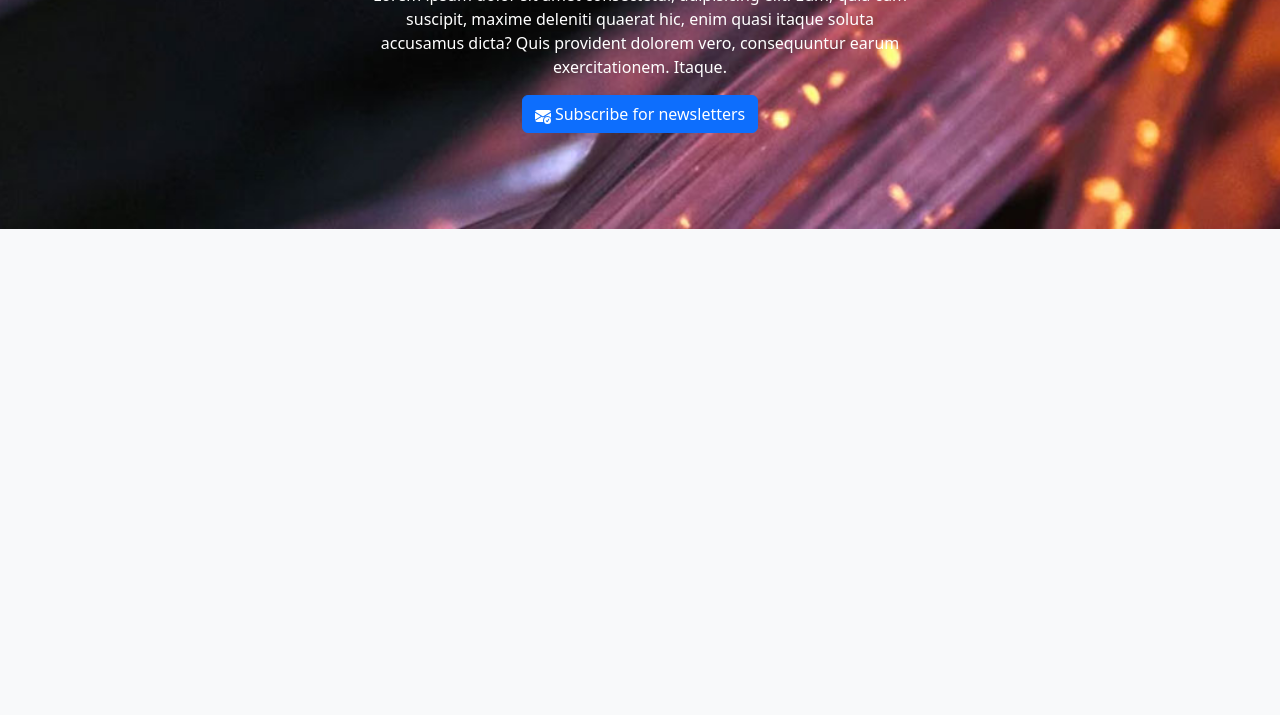
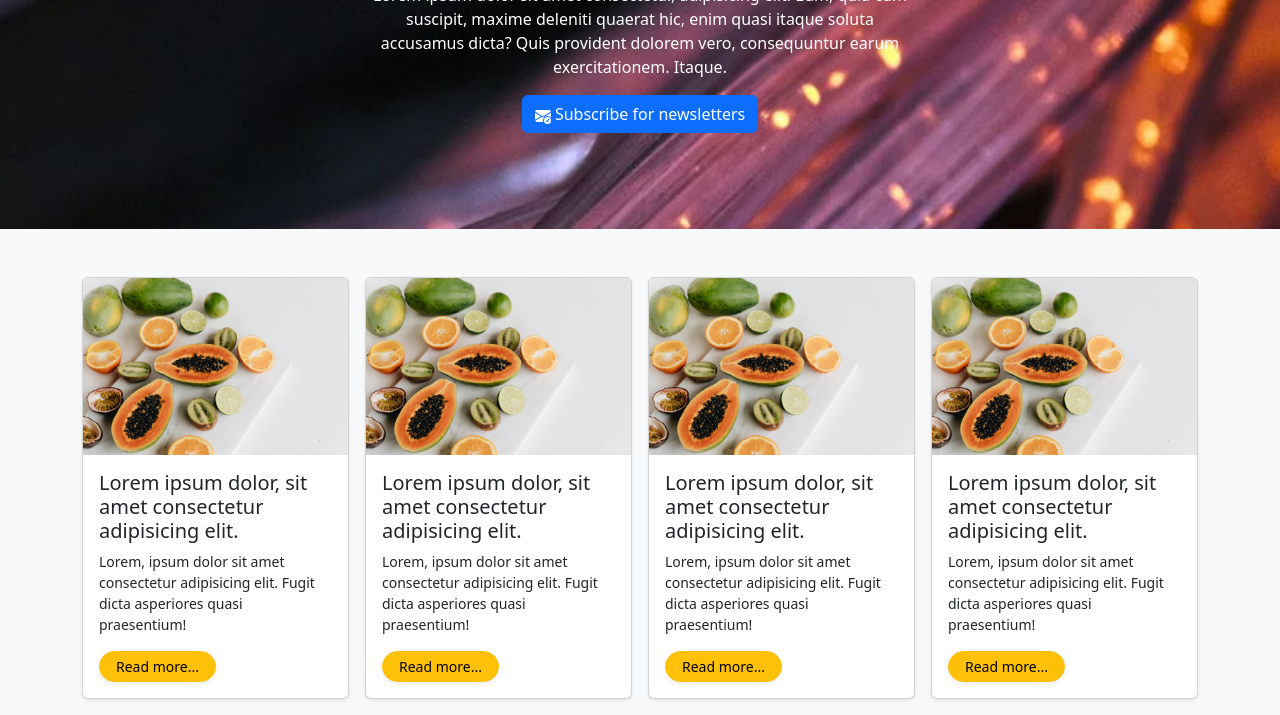
Before and after one commit to mgrecuccio/blog_template, a plain HTML site: page index.html in a window 1280 px wide. Shown: the part 265-980 px from the top of the page. Before the commit the page ends 800 px from the top, so only its background shows below. Drawn offline with nearby package versions, Linux system fonts and the light colour scheme.

Commit message:
BLOG - Home posts section

```diff
--- a/index.html
+++ b/index.html
@@ -84,8 +84,65 @@
      </section>
     <!-- Banner -->
 
+    <!-- Home Posts -->
+     <section class="home-posts pt-5">
+        <div class="container">
+            <div class="row g-3">
+                <div class="col-md-3">
+                    <div class="card shadow-sm mb-3">
+                        <img class="post-img-top" src="img/post-image.jpg" alt="Post Image">
+                        <div class="card-body">
+                            <h3 class="fs-5">Lorem ipsum dolor, sit amet consectetur adipisicing elit.</h3>
+                            <p class="small fw-light">Lorem, ipsum dolor sit amet consectetur adipisicing elit. Fugit dicta asperiores quasi praesentium!</p>
+                            <a href="#" class="btn btn-sm btn-warning rounded-pill shadow-sm px-3">
+                                Read more...
+                            </a>
+                        </div>
+                    </div>
+                </div>
+                <div class="col-md-3">
+                    <div class="card shadow-sm mb-3">
+                        <img class="post-img-top" src="img/post-image.jpg" alt="Post Image">
+                        <div class="card-body">
+                            <h3 class="fs-5">Lorem ipsum dolor, sit amet consectetur adipisicing elit.</h3>
+                            <p class="small fw-light">Lorem, ipsum dolor sit amet consectetur adipisicing elit. Fugit dicta asperiores quasi praesentium!</p>
+                            <a href="#" class="btn btn-sm btn-warning rounded-pill shadow-sm px-3">
+                                Read more...
+                            </a>
+                        </div>
+                    </div>
+                </div>
+                <div class="col-md-3">
+                    <div class="card shadow-sm mb-3">
+                        <img class="post-img-top" src="img/post-image.jpg" alt="Post Image">
+                        <div class="card-body">
+                            <h3 class="fs-5">Lorem ipsum dolor, sit amet consectetur adipisicing elit.</h3>
+                            <p class="small fw-light">Lorem, ipsum dolor sit amet consectetur adipisicing elit. Fugit dicta asperiores quasi praesentium!</p>
+                            <a href="#" class="btn btn-sm btn-warning rounded-pill shadow-sm px-3">
+                                Read more...
+                            </a>
+                        </div>
+                    </div>
+                </div>
+                <div class="col-md-3">
+                    <div class="card shadow-sm mb-3">
+                        <img class="post-img-top" src="img/post-image.jpg" alt="Post Image">
+                        <div class="card-body">
+                            <h3 class="fs-5">Lorem ipsum dolor, sit amet consectetur adipisicing elit.</h3>
+                            <p class="small fw-light">Lorem, ipsum dolor sit amet consectetur adipisicing elit. Fugit dicta asperiores quasi praesentium!</p>
+                            <a href="#" class="btn btn-sm btn-warning rounded-pill shadow-sm px-3">
+                                Read more...
+                            </a>
+                        </div>
+                    </div>
+                </div>
+            </div>
+        </div>
+     </section>
+    <!-- Home Posts -->
+
     <!-- Subscribe modal -->
-     <div
+    <div
         class="modal fade"
         id="subscribe-modal"
         data-bs-backdrop="static"
```
Also changed, not shown: img/post-image.jpg (added), 1 other file.
